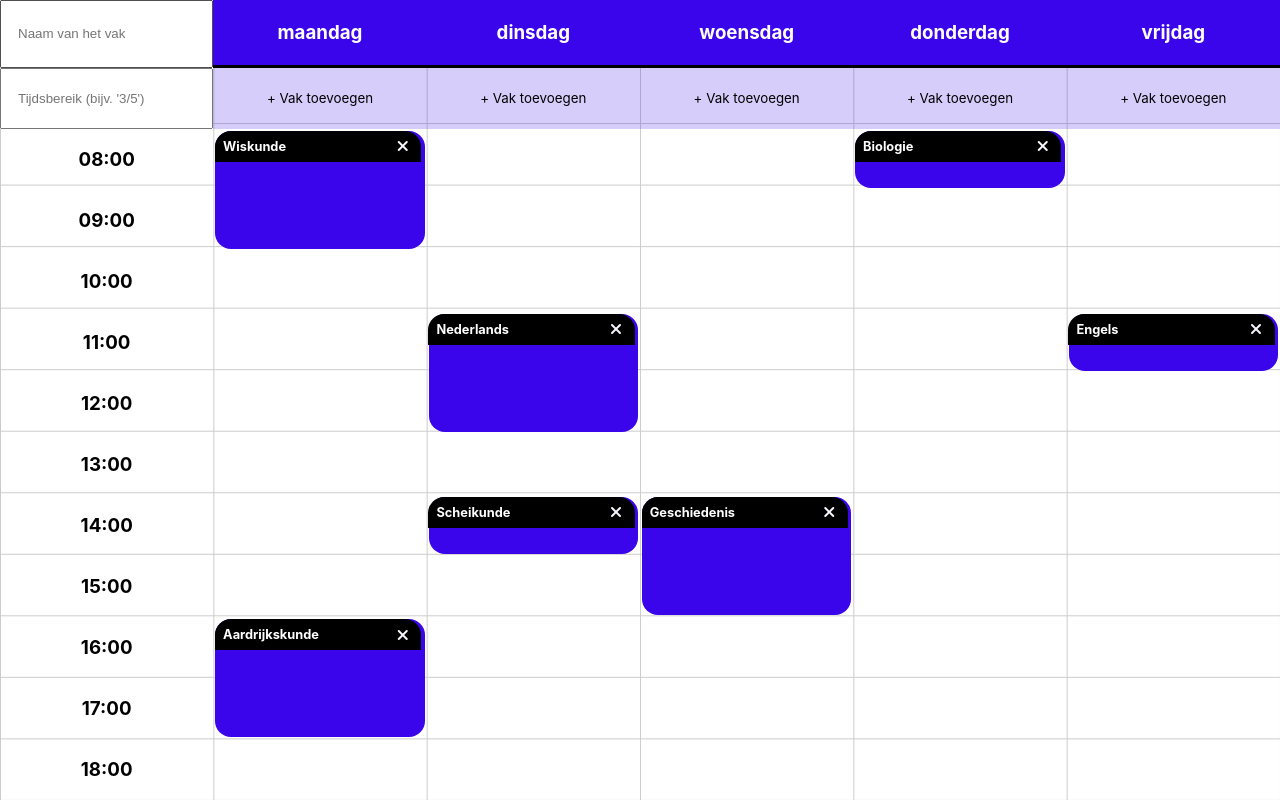
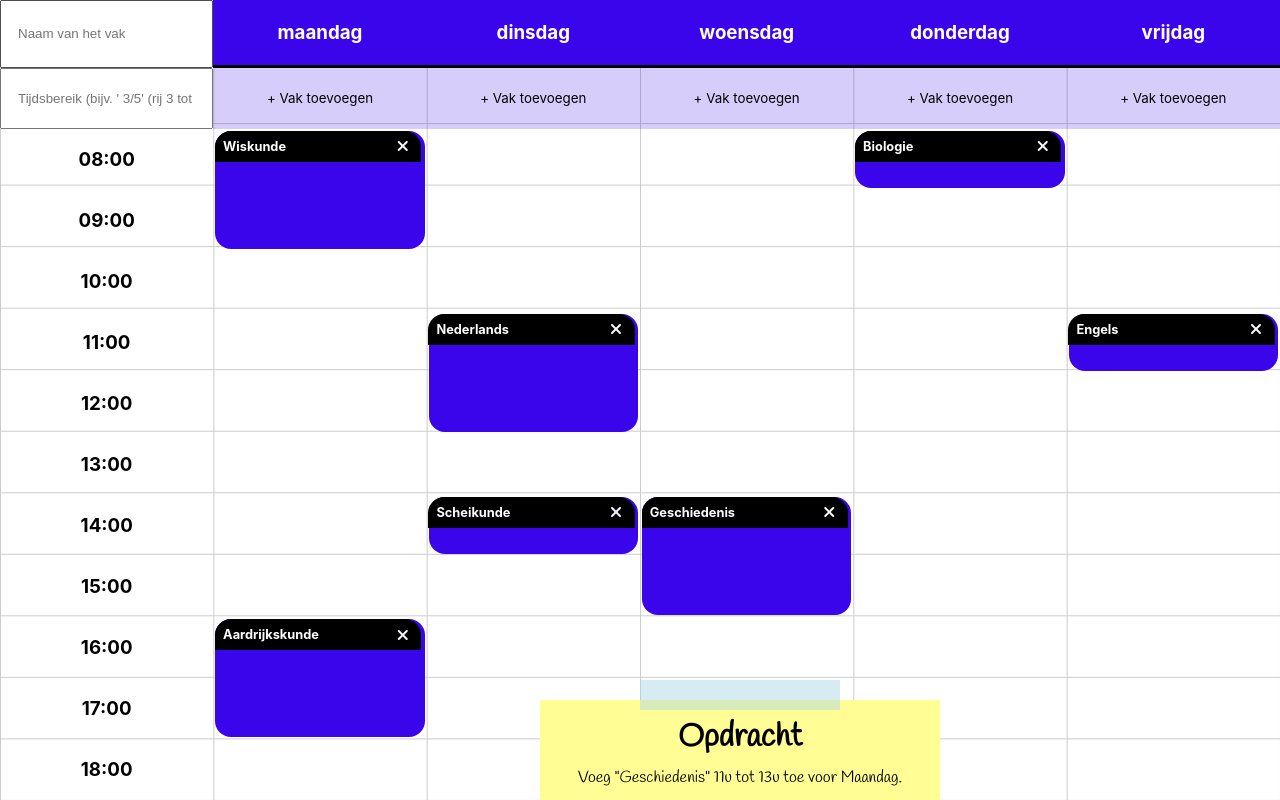
Before and after one commit to AliAhmed205/lorem-academy, a React (Create React App) app: page /home in a window 1280 px wide. Built offline with nearby package versions, Linux system fonts and the light colour scheme.

Commit message:
Added new sticky component assignment for the user in the schedule.jsx.

```diff
--- a/src/components/Schedule.jsx
+++ b/src/components/Schedule.jsx
@@ -1,6 +1,7 @@
-import React, { useEffect, useState} from "react";
+import React, { useEffect, useState } from "react";
 import roosterData from "../Rooster.json";
-import "../css/Schedule.css"
+import StickyNoteSchedule from "./StickyNoteSchedule";
+import "../css/Schedule.css";
 
 function Schedule() {
   const [vakken, setVakken] = useState([]);
@@ -53,8 +54,9 @@ function Schedule() {
     setVakken(updatedVakken);
   };
 
-
   return (
+    <section className="grid-container">
+      {" "}
       <section className="grid-parent">
         <h3>08:00</h3>
         <h3>09:00</h3>
@@ -93,7 +95,6 @@ function Schedule() {
               <button onClick={() => removeSubject(index)}>
                 <i className="fa-solid fa-xmark"></i>
               </button>
-
             </div>
           </div>
         ))}
@@ -107,16 +108,29 @@ function Schedule() {
         />
         <input
           type="text"
-        placeholder="Tijdsbereik (bijv. '3/5')"
+          placeholder="Tijdsbereik (bijv. ' 3/5' (rij 3 tot 5))"
           value={vakDuur}
           onChange={(event) => setvakDuur(event.target.value)}
           className="padding-2"
         />
-      <button className="add-vak" onClick={() => addSubject(2)}>+ Vak toevoegen</button>
-      <button className="add-vak" onClick={() => addSubject(3)}>+ Vak toevoegen</button>
-      <button className="add-vak" onClick={() => addSubject(4)}>+ Vak toevoegen</button>
-      <button className="add-vak" onClick={() => addSubject(5)}>+ Vak toevoegen</button>
-      <button className="add-vak" onClick={() => addSubject(6)}>+ Vak toevoegen</button>
+        <button className="add-vak" onClick={() => addSubject(2)}>
+          + Vak toevoegen
+        </button>
+        <button className="add-vak" onClick={() => addSubject(3)}>
+          + Vak toevoegen
+        </button>
+        <button className="add-vak" onClick={() => addSubject(4)}>
+          + Vak toevoegen
+        </button>
+        <button className="add-vak" onClick={() => addSubject(5)}>
+          + Vak toevoegen
+        </button>
+        <button className="add-vak" onClick={() => addSubject(6)}>
+          + Vak toevoegen
+        </button>
+      </section>
+
+      <StickyNoteSchedule />
     </section>
   );
 }
--- /dev/null
+++ b/src/components/StickyNoteSchedule.jsx
@@ -0,0 +1,26 @@
+import React, { useState } from "react";
+import "../css/Sticky-note.css";
+
+const StickyNoteSchedule = () => {
+  const [stickyNote, revealStickyNote] = useState(false)
+
+  const clickSticky = () =>{
+    revealStickyNote(stickyNote => !stickyNote)
+  }
+  return (
+    <>
+      <section onClick={clickSticky} className={`sticky-note-container a_flex " ${stickyNote ? "show" : ""}`}>
+        <div></div>
+        <section className="sticky-note a_flex">
+          <h1>Opdracht</h1>
+          <p>Voeg "Geschiedenis" 11u tot 13u toe voor Maandag.</p>
+          <p>Voeg "Biologie" opnieuw toe voor donderdag, tot 10u. </p>
+          <p>Engels gaat vrijdag niet meer door.</p>
+          <p>Voeg "Wiskunde" 9u t/m 11u, en "ICT" 13u t/m 15u voor Vrijdag.</p>
+        </section>
+      </section>
+    </>
+  );
+};
+
+export default StickyNoteSchedule;
--- a/src/css/Schedule.css
+++ b/src/css/Schedule.css
@@ -1,3 +1,7 @@
+  .grid-container {
+    position: relative;
+    overflow-y: hidden;
+
     .grid-parent {
       display: grid;
       grid-template-columns: repeat(6, 1fr);
@@ -112,6 +116,7 @@
 
       div {
         position: relative;
+
         & h4 {
           width: fit-content;
           width: 109%;
@@ -151,6 +156,28 @@
       }
     }
 
+    & .sticky-note-container {
+      position: absolute;
+      height: fit-content;
+      width: 100vw;
+      display: flex;
+      justify-content: flex-end;
+
+
+
+      & .sticky-note {
+        width: 400px;
+        height: 300px;
+
+        & p {
+          font-size: 1rem;
+          margin: .5rem 0;
+        }
+      }
+    }
+  }
+
+
   .day-styling {
     background-color: var(--lorem-academy-color);
     color: white;
```
Lines whose indentation alone changed are shown as unchanged.
